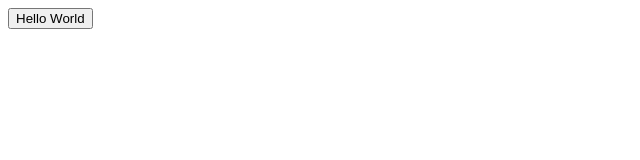
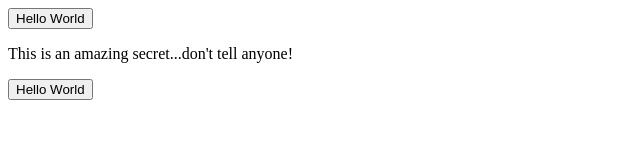
Before and after one commit to ruellia/Mission-Bit-Intro-to-Web-Dev-Spring-2016, a plain HTML site: page Basic JavaScript/intro to js.html in a window 1280 px wide. Shown: the whole page, without its empty margins (0-640 px from the left). Drawn offline with Linux system fonts and the light colour scheme.

Commit message:
udpates intro to js

```diff
--- a/Basic JavaScript/intro to js.html
+++ b/Basic JavaScript/intro to js.html
@@ -7,17 +7,42 @@
 		<title>Javascript</title>
 
 		<script>
+
+			var counter = 0;
+
+			var helloWorldConditional = function() {
+				console.log("If the function runs this text will appear in the console!");
+				if (counter > 3) {
+					alert("I'm tired of saying hello!");
+					counter = 0;
+				} else {
+					alert("Hello World!");
+					counter++;
+				}
+			}
+
 			var helloWorld = function() {
 				console.log("If the function runs this text will appear in the console!");
 				alert("Hello World!");
+			}
+
+			var notAllowed = function() {
+				alert("HOW DARE YOU");
+				window.close();
+			}
+
+			var annoying = function() {
+				alert("heyheyheyheyheyhey");
 			}
 
 		</script>
 
 	</head>
 
-	<body>
+	<body onmouseover = "annoying()">
 		<button type="button" onclick="helloWorld()">Hello World</button>
+		<p oncopy = "notAllowed()">This is an amazing secret...don't tell anyone!</p>
+		<button type="button" onclick="helloWorldConditional()">Hello World</button>
 	</body>
 
 </html>
```
